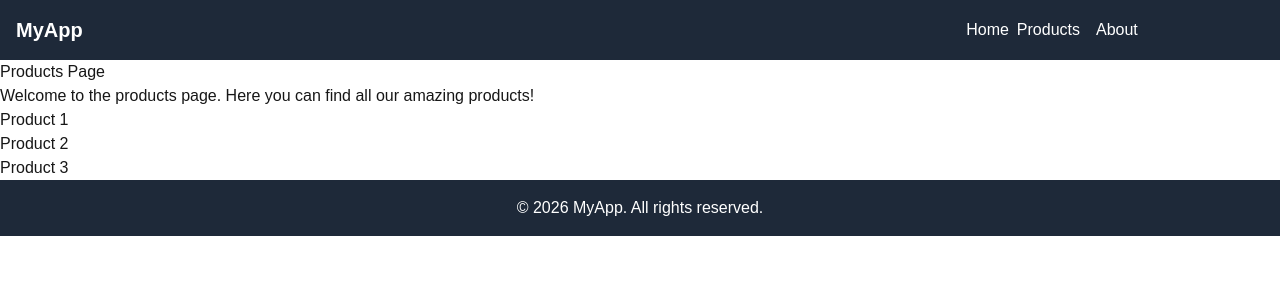
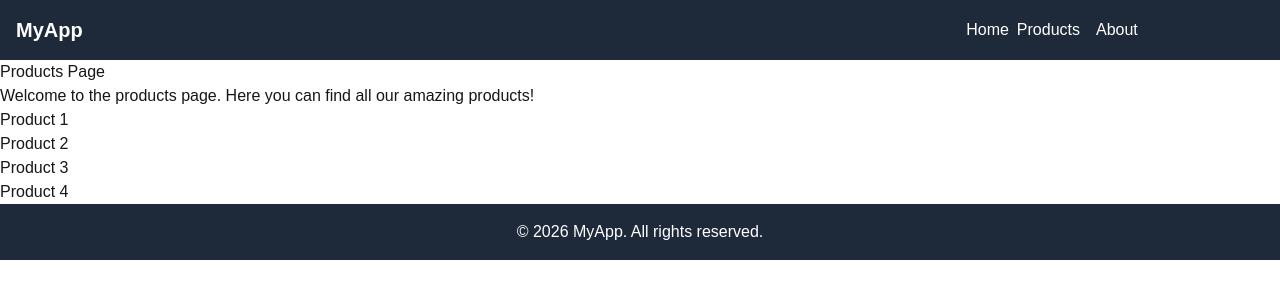
Before and after one commit to ajmalMundumuzhi/Next-Deep-Concepts, a Next.js app: page /products in a window 1280 px wide. Shown: the top 300 px of the page. Built offline with nearby package versions, Linux system fonts and the light colour scheme.

Commit message:
Link component finished

```diff
--- a/app/(marketing)/products/page.tsx
+++ b/app/(marketing)/products/page.tsx
@@ -1,4 +1,7 @@
+import Link from "next/link"
+
 export default function ProductsPage() {
+    const productId = 100;
     return (
         <div>
             <h1>Products Page</h1>
@@ -6,7 +9,16 @@
 
             <h2>Product 1</h2>
             <h2>Product 2</h2>
-            <h2>Product 3</h2>
+            <h2>
+                <Link href={`/products/3`} replace>
+                    Product 3
+                </Link>
+            </h2>
+            <h2>
+                <Link href={`/products/${productId}`}>
+                    Product 4
+                </Link>
+            </h2>
         </div>
     )
 }
```
